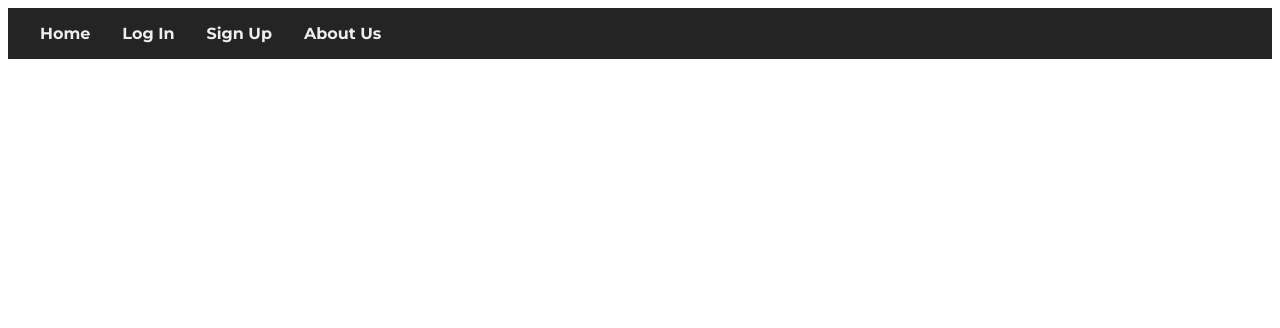
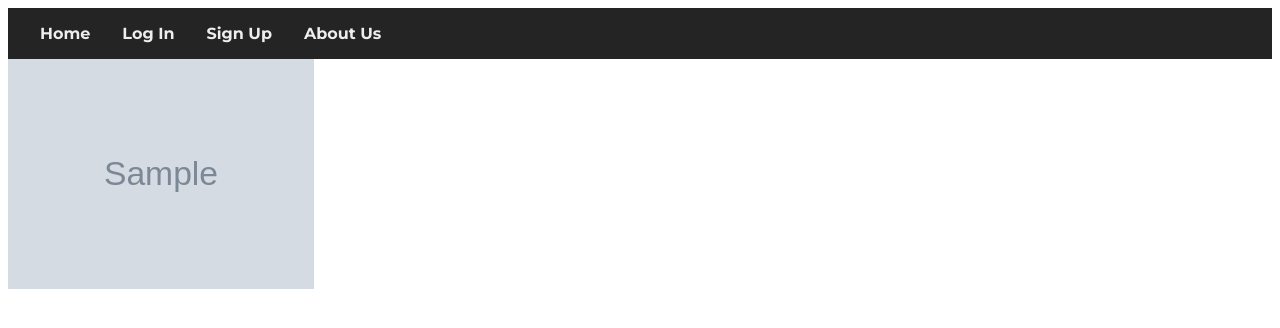
Before and after one commit to DavidPerez007/PicturesRepositoryProject, a Django app: page / in a window 1280 px wide. Shown: the top 328 px of the page. Run offline with Django 4.2, Linux system fonts and the light colour scheme; tables that the repository leaves empty hold one stand-in row (values such as "Sample post"); grey boxes marked "Sample" are stand-in pictures.

Commit message:
Modifying index so that it can show images in the db

```diff
--- /dev/null
+++ b/main/static/styles/index.css
@@ -0,0 +1,12 @@
+.img-container {
+    display: inline;
+    flex-wrap: wrap;
+
+  }
+
+  .img-container img {
+    width: calc(25% - 10px);
+    height: auto;
+    margin-bottom: 10px;
+    object-fit: contain;
+  }
--- a/main/templates/index.html
+++ b/main/templates/index.html
@@ -1,14 +1,21 @@
+{% load static %}
 <!DOCTYPE html>
 <html lang="en">
 <head>
     <meta charset="UTF-8">
     <meta http-equiv="X-UA-Compatible" content="IE=edge">
     <meta name="viewport" content="width=device-width, initial-scale=1.0">
+    <link rel="stylesheet" href="{% static 'styles/index.css' %}">
     <title>Document</title>
 </head>
 <body>
-    {% extends 'header.html' %}
+    {% include 'header.html' %}
 
+    {% for image in images %}
+        <div class="img-container">
+            <img src="{{image.image.url}}" alt="">
+        </div>
+    {% endfor %}
 
 </body>
 </html>
--- a/main/views.py
+++ b/main/views.py
@@ -16,8 +16,9 @@ from django.db import IntegrityError
 
 def home(request):
     if (request.method == 'GET'):
+        images = Image.objects.all()
         context_dict = {
-            # 'username': username
+            'images': images,
         }
         # TODO
     return render(request, 'index.html', context_dict)
```
